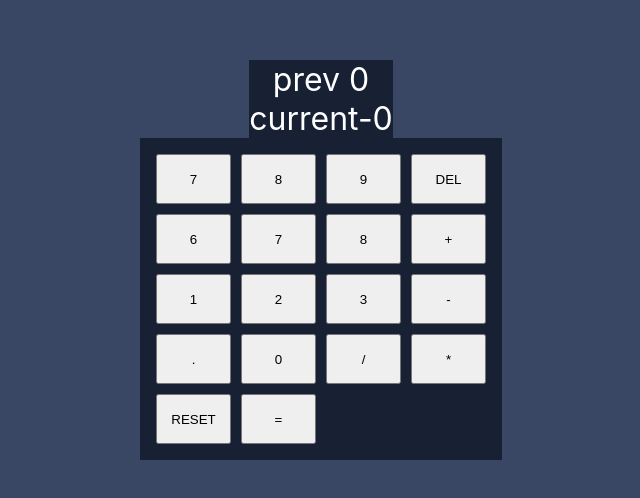
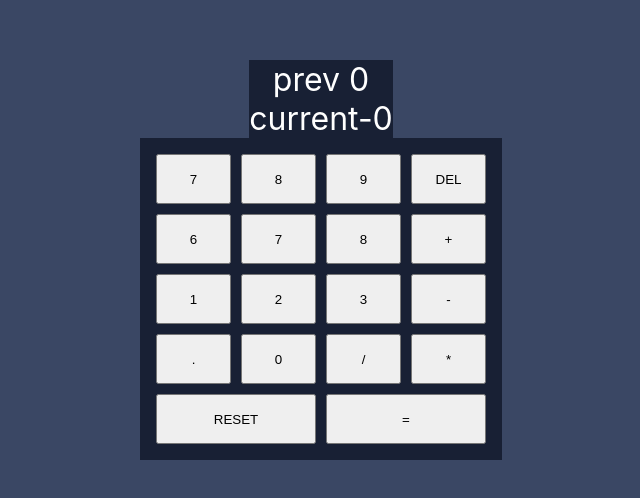
Before and after one commit to Nat-crit20/React-Calculator-App, a React (Create React App) app: page / in a window 1280 px wide. Shown: the part 140-638 px from the top of the page, without its empty margins (319-959 px from the left). Built offline with nearby package versions, Linux system fonts and the light colour scheme.

Commit message:
added className props to button.js

```diff
--- a/src/Button/Button.js
+++ b/src/Button/Button.js
@@ -1,3 +1,7 @@
 export function Button(props) {
-  return <button onClick={props.action}>{props.value}</button>;
+  return (
+    <button className={props.className} onClick={props.action}>
+      {props.value}
+    </button>
+  );
 }
```
